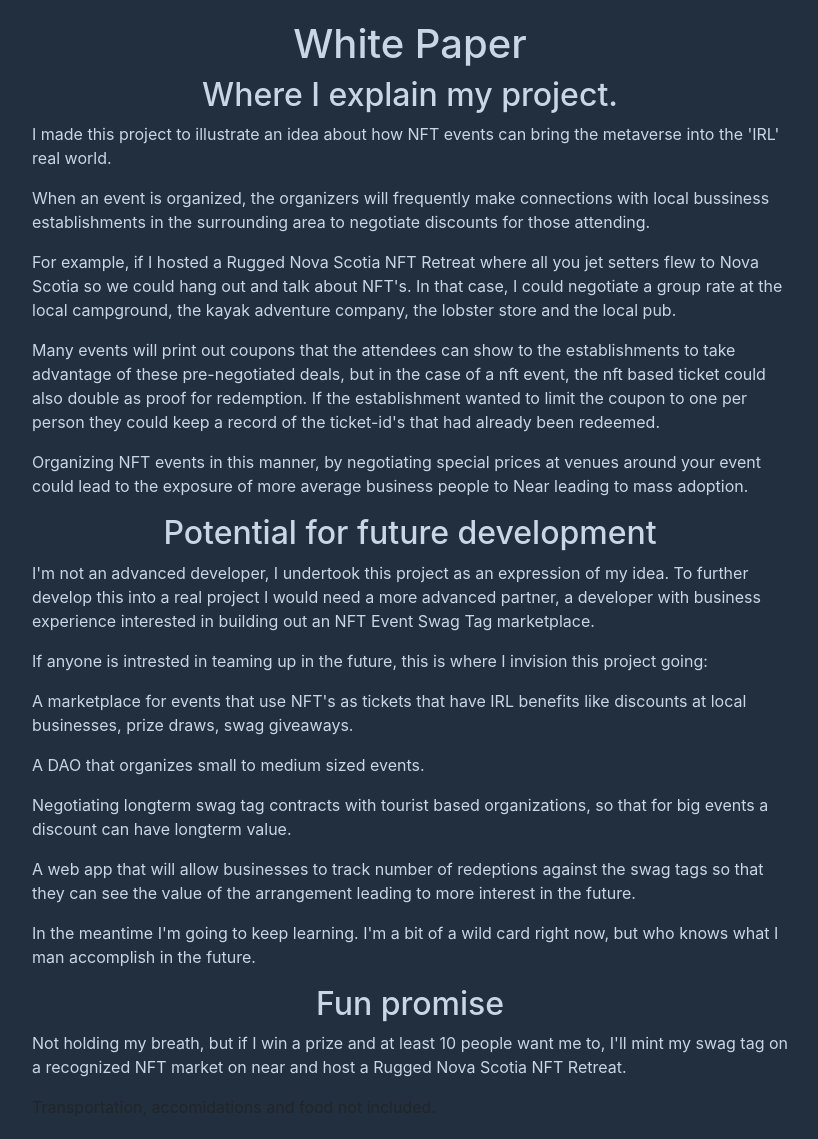
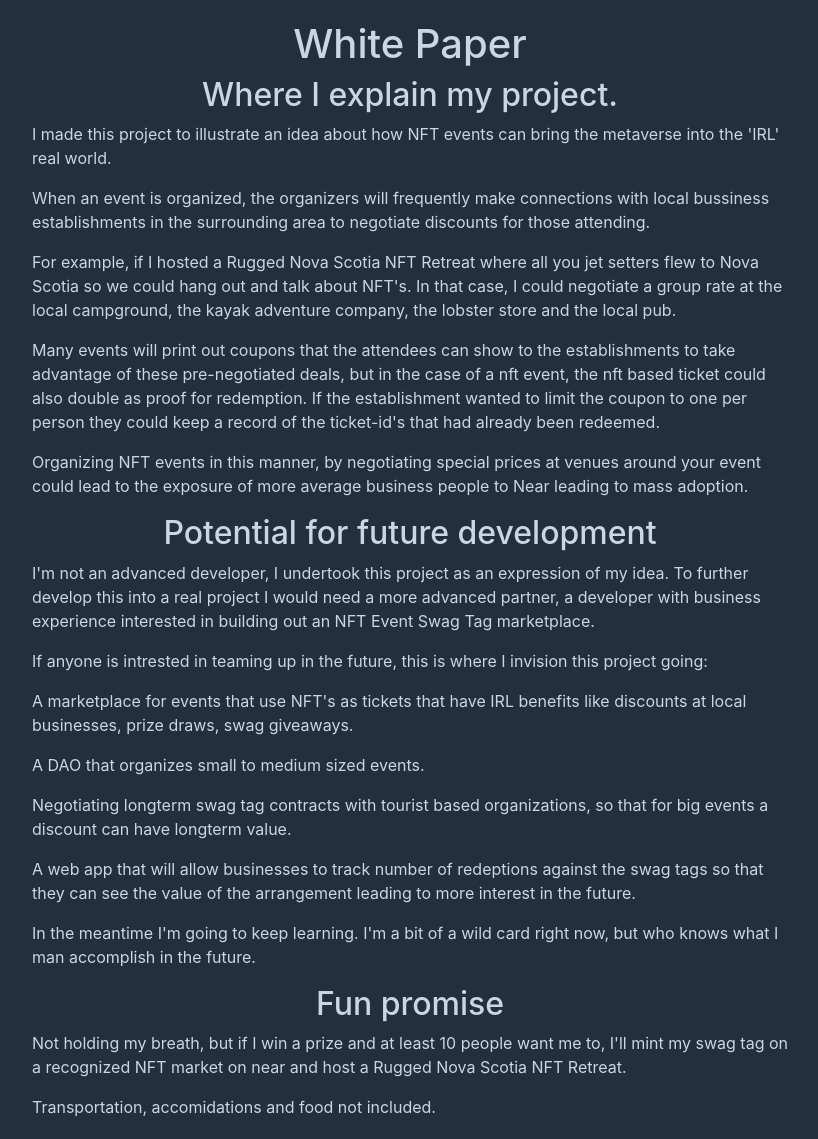
Before and after one commit to Vertfromage/Vertfromage.github.io, a Jekyll site: the page games/NEAR/SwagTag/white-paper.html, which Jekyll copies as it is, in a window 1280 px wide. Shown: the whole page, without its empty margins (230-1048 px from the left). Built offline with Jekyll 4.4.1, drawn with Linux system fonts in a browser that asks for light colours.

Commit message:
Update styles.css

```diff
--- a/games/NEAR/SwagTag/css/styles.css
+++ b/games/NEAR/SwagTag/css/styles.css
@@ -12,6 +12,9 @@
 h1,h2,p{
     color: #c8d6e5;
   }
+aside{
+    color:#c8d6e5;
+}
 
 h1,h2{
   text-align: center;
```
